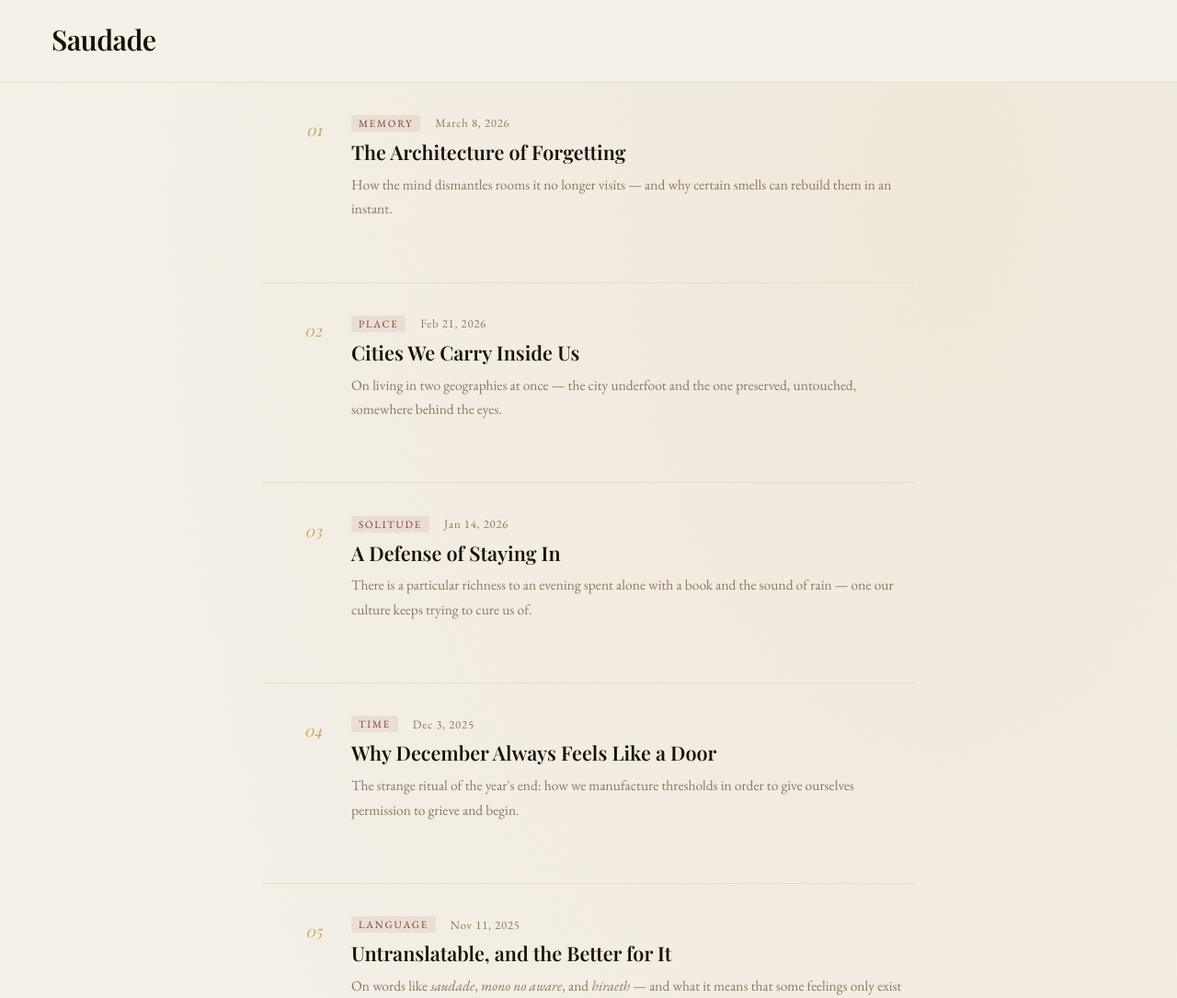
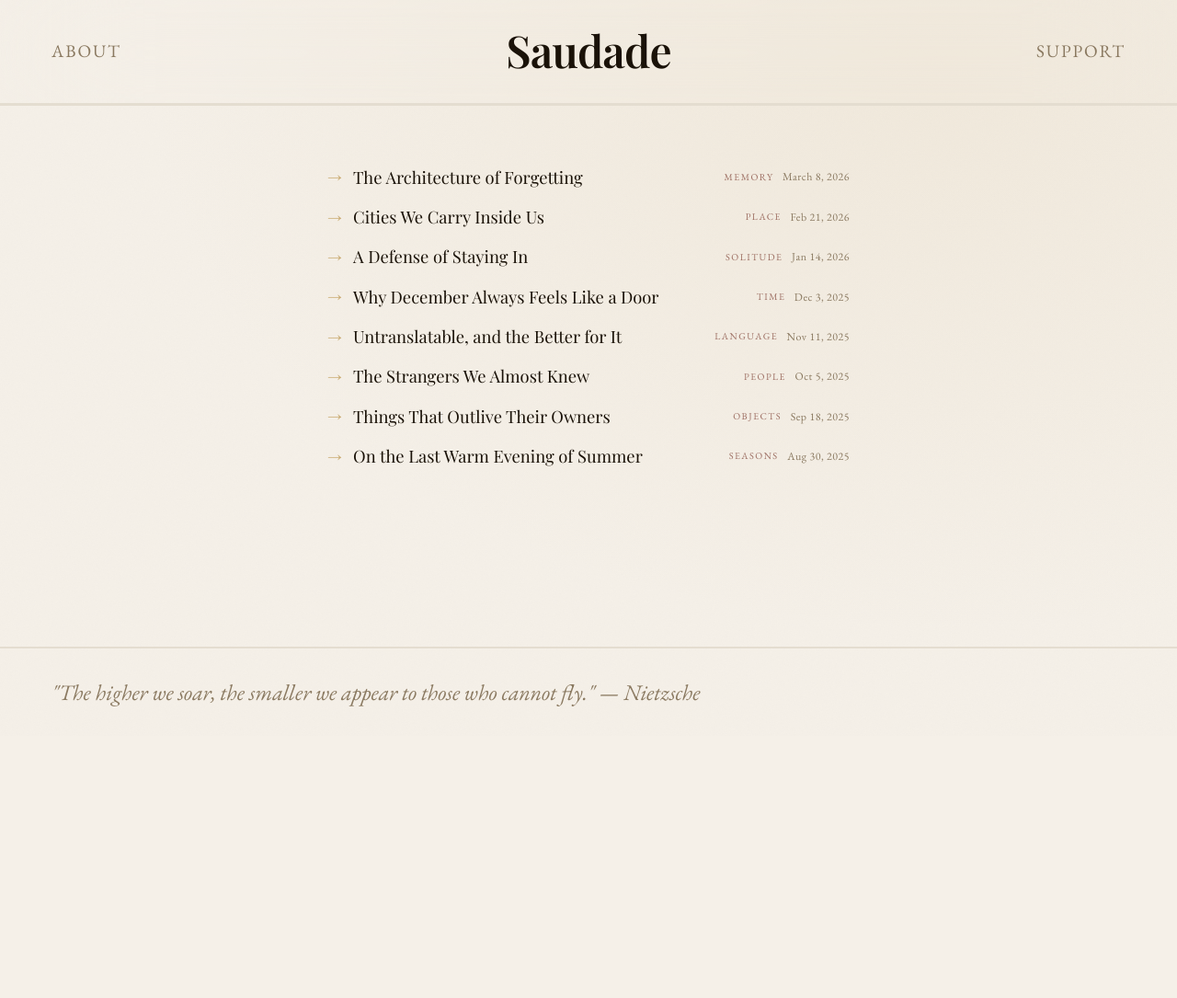
Before and after one commit to saudadeblog/saudadeblog.github.io, a plain HTML site: page index.html in a window 1280 px wide. Shown: the top 1085 px of the page at 92% size. After the commit the page ends 800 px from the top, so only its background shows below. Drawn offline with nearby package versions, Linux system fonts and the light colour scheme; a web font is replaced by a local one.

Commit message:
Update index.html

```diff
--- a/index.html
+++ b/index.html
@@ -6,7 +6,12 @@
   <title>Saudade</title>
   <link href="https://fonts.googleapis.com/css2?family=Playfair+Display:ital,wght@0,400;0,600;1,400&family=EB+Garamond:ital,wght@0,400;0,500;1,400&display=swap" rel="stylesheet"/>
   <style>
-    *, *::before, *::after { box-sizing: border-box; margin: 0; padding: 0; }
+*, *::before, *::after {
+  box-sizing: border-box;
+  margin: 0;
+  padding: 0;
+  -webkit-tap-highlight-color: transparent;
+}
 
     :root {
       --ink: #1a1208;
@@ -48,10 +53,7 @@
       transition: opacity 0.6s ease;
     }
 
-    #loader.done {
-      opacity: 0;
-      pointer-events: none;
-    }
+    #loader.done { opacity: 0; pointer-events: none; }
 
     .splash-logo {
       font-family: 'Playfair Display', serif;
@@ -63,26 +65,10 @@
       animation: fadeIn 0.8s ease 0.2s forwards;
     }
 
-    .loader-wrap {
-      opacity: 0;
-      animation: fadeIn 0.6s ease 0.6s forwards;
-    }
-
-    .loader-track {
-      width: 48px;
-      height: 48px;
-    }
-
-    .loader-track svg {
-      transform: rotate(-90deg);
-    }
-
-    .loader-bg {
-      fill: none;
-      stroke: var(--faint);
-      stroke-width: 1.5;
-    }
-
+    .loader-wrap { opacity: 0; animation: fadeIn 0.6s ease 0.6s forwards; }
+    .loader-track { width: 48px; height: 48px; }
+    .loader-track svg { transform: rotate(-90deg); }
+    .loader-bg { fill: none; stroke: var(--faint); stroke-width: 1.5; }
     .loader-progress {
       fill: none;
       stroke: var(--warm);
@@ -99,6 +85,9 @@
     #page-content {
       opacity: 0;
       transition: opacity 0.5s ease;
+      min-height: 100vh;
+      display: flex;
+      flex-direction: column;
     }
     #page-content.visible { opacity: 1; }
 
@@ -107,18 +96,26 @@
       position: sticky;
       top: 0;
       z-index: 100;
+      display: grid;
+      grid-template-columns: 1fr auto 1fr;
+      align-items: center;
+      padding: 1.4rem 3.5rem;
+      border-bottom: 3px solid var(--faint);
+      background: transparent;
+      backdrop-filter: blur(70px)
+    }
+
+    .nav-left {
+      grid-column: 1;
       display: flex;
       align-items: center;
-      justify-content: space-between;
-      padding: 1.4rem 3.5rem;
-      background: #f5f0e8;
-      backdrop-filter: blur(50px);
-      border-bottom: 1px solid var(--faint);
+      gap: 1.5rem;
     }
 
     .logo {
+      grid-column: 2;
       font-family: 'Playfair Display', serif;
-      font-size: 1.9rem;
+      font-size: 3rem;
       font-weight: 600;
       letter-spacing: -0.02em;
       color: var(--ink);
@@ -135,10 +132,17 @@
       margin-top: 1px;
     }
 
-    nav { display: flex; gap: 2rem; }
-    nav a {
+    .nav-right {
+      grid-column: 3;
+      display: flex;
+      align-items: center;
+      justify-content: flex-end;
+      gap: 1.5rem;
+    }
+
+    .nav-link {
       font-family: 'EB Garamond', serif;
-      font-size: 0.92rem;
+      font-size: 1.2rem;
       letter-spacing: 0.1em;
       text-transform: uppercase;
       color: var(--muted);
@@ -146,104 +150,89 @@
       transition: color 0.25s;
     }
 
+    /* ── BLOG LIST ── */
     .blog-list {
-      padding: 0 3.5rem 6rem;
-      max-width: 820px;
+      flex: 1;
+      padding: 3.5rem 3.5rem 6rem;
+      max-width: 680px;
       margin: 0 auto;
+      width: 100%;
+      border:#1a1208
     }
 
     .blog-item {
-      display: grid;
-      grid-template-columns: 4rem 1fr;
-      gap: 0 2rem;
-      padding: 2.2rem 0;
-      border-bottom: 1px solid var(--faint);
-      cursor: pointer;
+      display: flex;
+      align-items: center;
+      gap: 0.75rem;
+      padding: 0.55rem 0;
       text-decoration: none;
       color: inherit;
-      position: relative;
       opacity: 0;
-      transform: translateY(18px);
-      animation: fadeUp 0.6s ease forwards;
+      transform: translateY(10px);
+      animation: fadeUp 0.5s ease forwards;
     }
 
-    .blog-item:nth-child(1)  { animation-delay: 0.15s; }
-    .blog-item:nth-child(2)  { animation-delay: 0.25s; }
-    .blog-item:nth-child(3)  { animation-delay: 0.35s; }
-    .blog-item:nth-child(4)  { animation-delay: 0.45s; }
-    .blog-item:nth-child(5)  { animation-delay: 0.55s; }
-    .blog-item:nth-child(6)  { animation-delay: 0.65s; }
-    .blog-item:nth-child(7)  { animation-delay: 0.75s; }
-    .blog-item:nth-child(8)  { animation-delay: 0.85s; }
+    .blog-item:nth-child(1) { animation-delay: 0.1s; }
+    .blog-item:nth-child(2) { animation-delay: 0.17s; }
+    .blog-item:nth-child(3) { animation-delay: 0.24s; }
+    .blog-item:nth-child(4) { animation-delay: 0.31s; }
+    .blog-item:nth-child(5) { animation-delay: 0.38s; }
+    .blog-item:nth-child(6) { animation-delay: 0.45s; }
+    .blog-item:nth-child(7) { animation-delay: 0.52s; }
+    .blog-item:nth-child(8) { animation-delay: 0.59s; }
 
-    .blog-item::before {
-      content: '';
-      position: absolute;
-      left: -3.5rem; right: -3.5rem;
-      top: 0; bottom: 0;
-      background: var(--faint);
-      opacity: 0;
-      transition: opacity 0.3s ease;
-      z-index: -1;
+    .blog-arrow {
+      flex-shrink: 0;
+      color: var(--warm);
+      font-size: 1rem;
+      line-height: 1;
+      position: relative;
+      top: 0.05em;
+      transition: transform 0.2s ease, color 0.2s ease;
     }
-
-    .blog-num {
-      padding-top: 0.25rem;
-      font-family: 'Playfair Display', serif;
-      font-style: italic;
-      font-size: 1.1rem;
-      color: var(--warm);
-      text-align: right;
-    }
-
-    .blog-content { background: transparent; }
-
-    .blog-meta {
-      display: flex;
-      align-items: center;
-      gap: 1rem;
-      margin-bottom: 0.5rem;
-    }
-    .blog-tag {
-      font-size: 0.7rem;
-      letter-spacing: 0.16em;
-      text-transform: uppercase;
-      color: var(--accent);
-      background: rgba(122,59,46,0.08);
-      padding: 2px 8px;
-      border-radius: 2px;
-    }
-    .blog-date { font-size: 0.8rem; color: var(--muted); letter-spacing: 0.06em; }
 
     .blog-title {
       font-family: 'Playfair Display', serif;
-      font-size: 1.35rem;
-      font-weight: 600;
-      line-height: 1.3;
+      font-size: 1.15rem;
+      font-weight: 400;
+      line-height: 1.4;
       color: var(--ink);
-      margin-bottom: 0.55rem;
-      transition: color 0.25s;
+      transition: color 0.2s ease;
+    }
+    .bakchod {
+      font-family: 'Playfair Display', serif;
+      font-size: 2rem;
+      font-weight: 500;
+      line-height: 1.4;
+      color: var(--ink);
+      transition: color 0.2s ease;
+    }
+    .blog-meta {
+      margin-left: auto;
+      display: flex;
+      align-items: center;
+      gap: 0.6rem;
+      flex-shrink: 0;
     }
 
-    .blog-desc { font-size: 0.97rem; line-height: 1.7; color: var(--muted); }
-
-    .blog-arrow {
-      display: inline-flex;
-      align-items: center;
-      gap: 0.4rem;
-      margin-top: 0.8rem;
-      font-size: 0.8rem;
-      letter-spacing: 0.1em;
+    .blog-tag {
+      font-size: 0.65rem;
+      letter-spacing: 0.14em;
       text-transform: uppercase;
-      color: var(--warm);
-      opacity: 0;
-      transform: translateX(-6px);
-      transition: opacity 0.25s, transform 0.25s;
+      color: var(--accent);
+      opacity: 0.7;
     }
 
+    .blog-date {
+      font-size: 0.75rem;
+      color: var(--muted);
+      letter-spacing: 0.04em;
+    }
+
+    /* ── FOOTER ── */
     footer {
       padding: 2rem 3.5rem;
-      border-top: 1px solid var(--faint);
+      border-top: 2px solid var(--faint);
       display: flex;
       align-items: center;
       justify-content: space-between;
@@ -254,31 +243,29 @@
     .footer-logo { font-family: 'Playfair Display', serif; font-size: 1.5rem; color: var(--warm); }
 
     @keyframes fadeUp {
-      from { opacity: 0; transform: translateY(18px); }
+      from { opacity: 0; transform: translateY(10px); }
       to   { opacity: 1; transform: translateY(0); }
     }
-    @keyframes traceLoop {
-      0%   { stroke-dashoffset: 2000; opacity: 1; }
-      80%  { stroke-dashoffset: 0;    opacity: 1; }
-      90%  { stroke-dashoffset: 0;    opacity: 0.4; }
-      100% { stroke-dashoffset: 0;    opacity: 0; }
-    }
 
-    /* ── HOVER — desktop/mouse only ── */
+    /* ── HOVER — desktop only ── */
     @media (hover: hover) and (pointer: fine) {
       .logo:hover::after { width: 100%; }
-      nav a:hover { color: var(--accent); }
-      .blog-item:hover::before { opacity: 0.55; }
+      .nav-link:hover { color: var(--accent); }
       .blog-item:hover .blog-title { color: var(--accent); }
-      .blog-item:hover .blog-arrow { opacity: 1; transform: translateX(0); }
+      .blog-item:hover .blog-arrow { transform: translateX(3px); color: var(--accent); }
     }
-
+@media (max-width: 640px) {
+  .nav-link { font-size: 0.7rem; letter-spacing: 0.05em; }
+  .logo { font-size: 1.3rem; }
+  header { padding-left: 0.8rem; padding-right: 0.8rem; }
+}
     @media (max-width: 640px) {
-      header, .blog-list, footer { padding-left: 1.2rem; padding-right: 1.2rem; }
-      .blog-item::before { left: -1.2rem; right: -1.2rem; }
-      .blog-item { grid-template-columns: 2.5rem 1fr; gap: 0 1rem; }
-      .blog-title { font-size: 1.15rem; }
-      .blog-desc { font-size: 0.9rem; }
+      header { padding-left: 1.2rem; padding-right: 1.2rem; }
+      footer { padding-left: 1.2rem; padding-right: 1.2rem; }
+      .blog-list { padding-left: 1.2rem; padding-right: 1.2rem; padding-top: 2rem; }
+      .blog-title { font-size: 1.05rem; }
+      .blog-meta { display: none; }
+      .logo { font-size: 1.5rem; }
     }
   </style>
 </head>
@@ -300,88 +287,86 @@
   <!-- ── PAGE ── -->
   <div id="page-content">
     <header>
-      <a href="#" class="logo">Saudade</a>
+      <nav class="nav-left">
+        <a href="about.html" class="nav-link">About</a>
+      </nav>
+      <a href="index.html" class="logo">Saudade</a>
+      <nav class="nav-right">
+        <a href="support.html" class="nav-link">Support</a>
+      </nav>
     </header>
 
     <div class="blog-list">
-
+     <!-- <div class="bakchod">&nbsp;&nbsp;&nbsp; All Items</div> -->
       <a href="posts/1.html" class="blog-item">
-        <div class="blog-num">01</div>
-        <div class="blog-content">
-          <div class="blog-meta"><span class="blog-tag">Memory</span><span class="blog-date">March 8, 2026</span></div>
-          <h2 class="blog-title">The Architecture of Forgetting</h2>
-          <p class="blog-desc">How the mind dismantles rooms it no longer visits — and why certain smells can rebuild them in an instant.</p>
-          <span class="blog-arrow">Read →</span>
+        <span class="blog-arrow">→</span>
+        <span class="blog-title">The Architecture of Forgetting</span>
+        <div class="blog-meta">
+          <span class="blog-tag">Memory</span>
+          <span class="blog-date">March 8, 2026</span>
         </div>
       </a>
 
       <a href="#" class="blog-item">
-        <div class="blog-num">02</div>
-        <div class="blog-content">
-          <div class="blog-meta"><span class="blog-tag">Place</span><span class="blog-date">Feb 21, 2026</span></div>
-          <h2 class="blog-title">Cities We Carry Inside Us</h2>
-          <p class="blog-desc">On living in two geographies at once — the city underfoot and the one preserved, untouched, somewhere behind the eyes.</p>
-          <span class="blog-arrow">Read →</span>
+        <span class="blog-arrow">→</span>
+        <span class="blog-title">Cities We Carry Inside Us</span>
+        <div class="blog-meta">
+          <span class="blog-tag">Place</span>
+          <span class="blog-date">Feb 21, 2026</span>
         </div>
       </a>
 
       <a href="#" class="blog-item">
-        <div class="blog-num">03</div>
-        <div class="blog-content">
-          <div class="blog-meta"><span class="blog-tag">Solitude</span><span class="blog-date">Jan 14, 2026</span></div>
-          <h2 class="blog-title">A Defense of Staying In</h2>
-          <p class="blog-desc">There is a particular richness to an evening spent alone with a book and the sound of rain — one our culture keeps trying to cure us of.</p>
-          <span class="blog-arrow">Read →</span>
+        <span class="blog-arrow">→</span>
+        <span class="blog-title">A Defense of Staying In</span>
+        <div class="blog-meta">
+          <span class="blog-tag">Solitude</span>
+          <span class="blog-date">Jan 14, 2026</span>
         </div>
       </a>
 
       <a href="#" class="blog-item">
-        <div class="blog-num">04</div>
-        <div class="blog-content">
-          <div class="blog-meta"><span class="blog-tag">Time</span><span class="blog-date">Dec 3, 2025</span></div>
-          <h2 class="blog-title">Why December Always Feels Like a Door</h2>
-          <p class="blog-desc">The strange ritual of the year's end: how we manufacture thresholds in order to give ourselves permission to grieve and begin.</p>
-          <span class="blog-arrow">Read →</span>
+        <span class="blog-arrow">→</span>
+        <span class="blog-title">Why December Always Feels Like a Door</span>
+        <div class="blog-meta">
+          <span class="blog-tag">Time</span>
+          <span class="blog-date">Dec 3, 2025</span>
         </div>
       </a>
 
       <a href="#" class="blog-item">
-        <div class="blog-num">05</div>
-        <div class="blog-content">
-          <div class="blog-meta"><span class="blog-tag">Language</span><span class="blog-date">Nov 11, 2025</span></div>
-          <h2 class="blog-title">Untranslatable, and the Better for It</h2>
-          <p class="blog-desc">On words like <em>saudade</em>, <em>mono no aware</em>, and <em>hiraeth</em> — and what it means that some feelings only exist in one tongue.</p>
-          <span class="blog-arrow">Read →</span>
+        <span class="blog-arrow">→</span>
+        <span class="blog-title">Untranslatable, and the Better for It</span>
+        <div class="blog-meta">
+          <span class="blog-tag">Language</span>
+          <span class="blog-date">Nov 11, 2025</span>
         </div>
       </a>
 
       <a href="#" class="blog-item">
-        <div class="blog-num">06</div>
-        <div class="blog-content">
-          <div class="blog-meta"><span class="blog-tag">People</span><span class="blog-date">Oct 5, 2025</span></div>
-          <h2 class="blog-title">The Strangers We Almost Knew</h2>
-          <p class="blog-desc">A meditation on brief encounters — the person on the train, the neighbour with the cat — and the ghost-lives we imagine for them.</p>
-          <span class="blog-arrow">Read →</span>
+        <span class="blog-arrow">→</span>
+        <span class="blog-title">The Strangers We Almost Knew</span>
+        <div class="blog-meta">
+          <span class="blog-tag">People</span>
+          <span class="blog-date">Oct 5, 2025</span>
         </div>
       </a>
 
       <a href="#" class="blog-item">
-        <div class="blog-num">07</div>
-        <div class="blog-content">
-          <div class="blog-meta"><span class="blog-tag">Objects</span><span class="blog-date">Sep 18, 2025</span></div>
-          <h2 class="blog-title">Things That Outlive Their Owners</h2>
-          <p class="blog-desc">A chipped mug. A pencilled margin note. On the quiet dignity of objects that absorb a life and keep carrying it forward.</p>
-          <span class="blog-arrow">Read →</span>
+        <span class="blog-arrow">→</span>
+        <span class="blog-title">Things That Outlive Their Owners</span>
+        <div class="blog-meta">
+          <span class="blog-tag">Objects</span>
+          <span class="blog-date">Sep 18, 2025</span>
         </div>
       </a>
 
       <a href="#" class="blog-item">
-        <div class="blog-num">08</div>
-        <div class="blog-content">
-          <div class="blog-meta"><span class="blog-tag">Seasons</span><span class="blog-date">Aug 30, 2025</span></div>
-          <h2 class="blog-title">On the Last Warm Evening of Summer</h2>
-          <p class="blog-desc">Why do we always know, in the body before the mind, that a season is ending? Some thoughts on temporal grief and the beauty of finitude.</p>
-          <span class="blog-arrow">Read →</span>
+        <span class="blog-arrow">→</span>
+        <span class="blog-title">On the Last Warm Evening of Summer</span>
+        <div class="blog-meta">
+          <span class="blog-tag">Seasons</span>
+          <span class="blog-date">Aug 30, 2025</span>
         </div>
       </a>
 
@@ -389,12 +374,11 @@
 
     <footer>
       <p>"The higher we soar, the smaller we appear to those who cannot fly." — Nietzsche</p>
-      <span class="footer-logo">Saudade</span>
+      <span class="footer-logo"></span>
     </footer>
   </div>
 
   <script>
-  /* ── SPLASH LOADER ── */
   (function () {
     const loader  = document.getElementById('loader');
     const content = document.getElementById('page-content');
@@ -404,29 +388,7 @@
       setTimeout(() => loader.style.display = 'none', 650);
     }, 2900);
   })();
-
-  /* ── BLOG HOVER TRACE — desktop only ──
-  if (window.matchMedia('(hover: hover) and (pointer: fine)').matches) {
-    document.querySelectorAll('.blog-item').forEach(item => {
-      const svg = document.createElementNS('http://www.w3.org/2000/svg','svg');
-      svg.style.cssText = 'position:absolute;left:-3.5rem;right:-3.5rem;top:0;bottom:0;width:calc(100% + 7rem);height:100%;pointer-events:none;overflow:visible;';
-      const rect = document.createElementNS('http://www.w3.org/2000/svg','rect');
-      rect.setAttribute('x','1'); rect.setAttribute('y','1'); rect.setAttribute('rx','0');
-      rect.style.cssText = 'fill:none;stroke:#c8a96e;stroke-width:1.5;';
-      svg.appendChild(rect); item.appendChild(svg);
-      const init = () => {
-        const w = svg.getBoundingClientRect().width, h = svg.getBoundingClientRect().height;
-        const p = Math.round(2*(w+h));
-        rect.setAttribute('width',w-2); rect.setAttribute('height',h-2);
-        rect.style.strokeDasharray=p; rect.style.strokeDashoffset=p;
-      };
-      requestAnimationFrame(init); window.addEventListener('resize',init);
-      item.addEventListener('mouseenter',()=>{ rect.style.animation='none'; rect.style.opacity='1'; void rect.offsetWidth; rect.style.animation='traceLoop 1.6s linear infinite'; });
-      item.addEventListener('mouseleave',()=>{ rect.style.animation='none'; rect.style.opacity='0'; });
-    });
-  } */
   </script>
 
 </body>
-
 </html>
```
